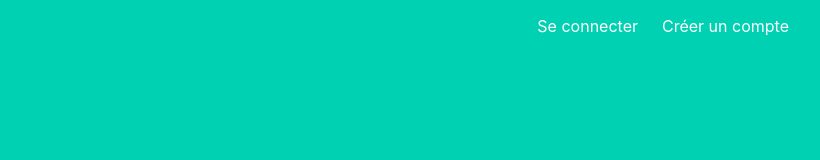
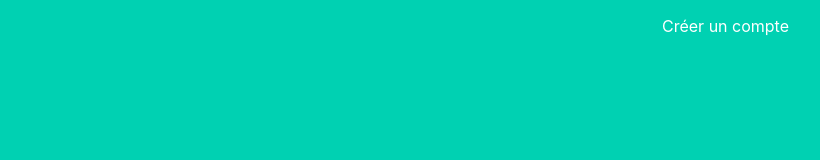
Before and after one commit to yak-toto/yak-server, a Vue app in the folder client/: page /login in a window 1280 px wide. Shown: the top 160 px of the page, without its empty margins (427-1247 px from the left). Built offline with nearby package versions, Linux system fonts and the light colour scheme.

Commit message:
Don't display login and signup button in case client is already on the page

```diff
--- a/client/src/App.vue
+++ b/client/src/App.vue
@@ -10,10 +10,10 @@
               </div>
             </div>
             <div class="navbar-end">
-              <router-link v-if="!isAuthenticated" to="/login" class="navbar-item">
+              <router-link v-if="!isAuthenticated && !isCurrentRouteLogin" to="/login" class="navbar-item">
                 Se connecter
               </router-link>
-              <router-link v-if="!isAuthenticated" to="/signup" class="navbar-item">
+              <router-link v-if="!isAuthenticated && !isCurrentRouteSignup" to="/signup" class="navbar-item">
                 Créer un compte
               </router-link>
               <router-link v-if="isAuthenticated" to="/logout" class="navbar-item">
@@ -42,6 +42,14 @@ export default {
     getUserName() {
       return this.$store.getters.getUserName;
     },
+    isCurrentRouteLogin() {
+      console.log(this.$route.name);
+      return this.$route.name == 'login';
+    },
+    isCurrentRouteSignup() {
+      console.log(this.$route.name);
+      return this.$route.name == 'signup';
+    },
   },
 };
 </script>
```
